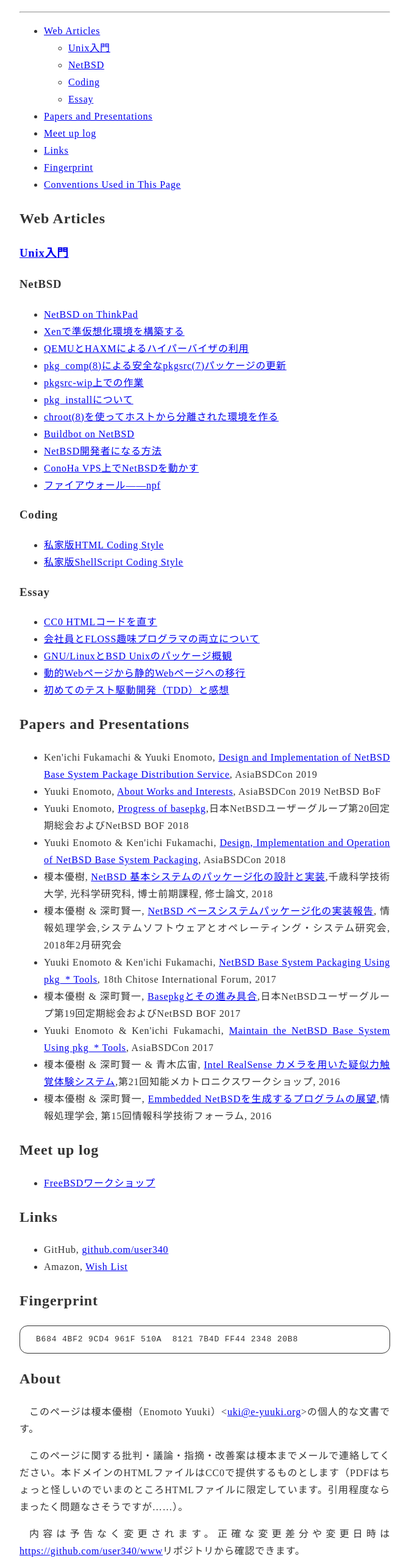
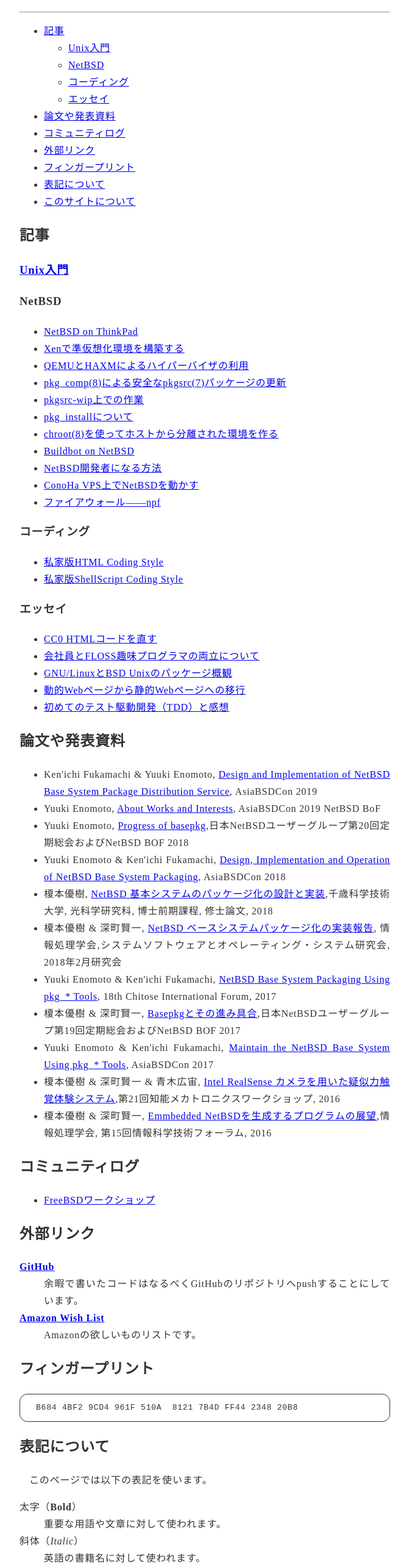
Before and after one commit to user340/www, a plain HTML site: page index.html in a window 1280 px wide. Shown: the part 80-2644 px from the top of the page at 61% size, without its empty margins (304-975 px from the left). Drawn offline with Linux system fonts and the light colour scheme.

Commit message:
Update top page

```diff
--- a/index.html
+++ b/index.html
@@ -4,8 +4,8 @@
 <meta charset="UTF-8">
 <meta name="viewport" content="width=device-width,initial-scale=1.0">
 <style>
-@media print, screen and (min-width:640px){code{line-height:1.4;} .inner{margin: auto auto; line-height:1.75; letter-spacing:0.05em;width:38em;text-align: justify; text-justify: inter-character; color: #333333;} pre{padding-top:1em; padding-left:2em; padding-right:2em; padding-bottom:1em; line-height:0; border:solid 1px; border-radius:1em; white-space:pre-wrap;}p{text-indent:1em;}}
-@media only screen and (max-width:640px){.inner{font-size:80%; margin:auto auto; line-height:1.75; letter-spacing:0.05em; width:25em; text-align:justify; text-justify: inter-character; color:#333333;} pre{padding-top:1em; padding-left:2em; padding-right:2em; padding-bottom:1em; line-height:0; border:solid 1px; border-radius:1em; white-space:pre-wrap;}code{font-size:70%; line-height:1.4;}}p{text-indent:1em;}
+@media print, screen and (min-width:640px){code{line-height:1.4;}.inner{margin: auto auto;line-height:1.75;letter-spacing:0.05em;width:38em;text-align:justify;text-justify:inter-character;color:#333333;}pre{padding-top:1em;padding-left:2em;padding-right:2em;padding-bottom:1em;line-height:0;border:solid 1px;border-radius:1em;white-space:pre-wrap;}p{text-indent:1em;}}
+@media only screen and (max-width:640px){.inner{font-size:80%;margin:auto auto;line-height:1.75;letter-spacing:0.05em;width:25em;text-align:justify;text-justify:inter-character;color:#333333;}pre{padding-top:1em;padding-left:2em;padding-right:2em;padding-bottom:1em;line-height:0;border:solid 1px;border-radius:1em;white-space:pre-wrap;}code{font-size:70%;line-height:1.4;}}p{text-indent:1em;}
 </style>
 <title>e-yuuki.org</title>
 </head>
@@ -13,22 +13,23 @@
 <h1>e-yuuki.org</h1>
 <hr>
 <ul>
-<li><a href="#articles">Web Articles</a>
+<li><a href="#articles">記事</a>
 <ul>
 <li><a href="./introduction/index.html">Unix入門</a></li>
 <li><a href="#netbsd">NetBSD</a></li>
-<li><a href="#coding">Coding</a></li>
-<li><a href="#essay">Essay</a></li>
+<li><a href="#coding">コーディング</a></li>
+<li><a href="#essay">エッセイ</a></li>
 </ul>
 </li>
-<li><a href="#papers">Papers and Presentations</a></li>
-<li><a href="#log">Meet up log</a></li>
-<li><a href="#links">Links</a></li>
-<li><a href="#fingerprint">Fingerprint</a>
-<li><a href="#conventions">Conventions Used in This Page</a></li>
+<li><a href="#papers">論文や発表資料</a></li>
+<li><a href="#log">コミュニティログ</a></li>
+<li><a href="#links">外部リンク</a></li>
+<li><a href="#fingerprint">フィンガープリント</a></li>
+<li><a href="#conventions">表記について</a></li>
+<li><a href="#about">このサイトについて</a></li>
 </ul>
 
-<h2 id="articles">Web Articles</h2>
+<h2 id="articles">記事</h2>
 <h3><a href="./introduction/index.html">Unix入門</a></h3>
 <h3 id="netbsd">NetBSD</h3>
 <ul>
@@ -44,12 +45,12 @@
 <li><a href="./netbsd/conoha.html">ConoHa VPS上でNetBSDを動かす</a></li>
 <li><a href="./introduction/npf.html">ファイアウォール&mdash;&mdash;npf</a></li>
 </ul>
-<h3 id="coding">Coding</h3>
+<h3 id="coding">コーディング</h3>
 <ul>
 <li><a href="./coding/html.html">私家版HTML Coding Style</a></li>
 <li><a href="./coding/shellscript.html">私家版ShellScript Coding Style</a></li>
 </ul>
-<h3 id="essay">Essay</h3>
+<h3 id="essay">エッセイ</h3>
 <ul>
 <li><a href="./essay/cc0code.html">CC0 HTMLコードを直す</a></li>
 <li><a href="./essay/work_life_barance.html">会社員とFLOSS趣味プログラマの両立について</a></li>
@@ -58,7 +59,7 @@
 <li><a href="./essay/practice_tdd.html">初めてのテスト駆動開発（TDD）と感想</a></li>
 </ul>
 
-<h2 id="papers">Papers and Presentations</h2>
+<h2 id="papers">論文や発表資料</h2>
 <ul>
 <li>Ken'ichi Fukamachi &amp; Yuuki Enomoto, <a href="./presentation/asiabsdcon2019/paper.pdf">Design and Implementation of NetBSD Base System Package Distribution Service</a>, AsiaBSDCon 2019</li>
 <li>Yuuki Enomoto, <a href="./presentation/asiabsdcon2019/bof.pdf">About Works and Interests</a>, AsiaBSDCon 2019 NetBSD BoF</li>
@@ -73,28 +74,23 @@
 <li>榎本優樹 &amp; 深町賢一, <a href="./presentation/fit2016/main.pdf"> Emmbedded NetBSDを生成するプログラムの展望</a>,情報処理学会, 第15回情報科学技術フォーラム, 2016</li>
 </ul>
 
-<h2 id="log">Meet up log</h2>
+<h2 id="log">コミュニティログ</h2>
 <ul>
 <li><a href="./community/FreeBSD_Workshop/index.html">FreeBSDワークショップ</a></li>
 </ul>
 
-<h2 id="links">Links</h2>
-<ul>
-<li>GitHub, <a href="https://github.com/user340">github.com/user340</a></li>
-<li>Amazon, <a href="http://amzn.asia/8Dd8gHg">Wish List</a></li>
-</ul>
+<h2 id="links">外部リンク</h2>
+<dl>
+<dt><a href="https://github.com/user340"><b>GitHub</b></a></dt>
+<dd>余暇で書いたコードはなるべくGitHubのリポジトリへpushすることにしています。</dd>
+<dt><a href="http://amzn.asia/8Dd8gHg"><b>Amazon Wish List</b></a></dt>
+<dd>Amazonの欲しいものリストです。</dd>
+</dl>
 
-<h2 id="fingerprint">Fingerprint</h2>
+<h2 id="fingerprint">フィンガープリント</h2>
 <pre><code>B684 4BF2 9CD4 961F 510A  8121 7B4D FF44 2348 20B8</code></pre>
 
-<h2 id="about">About</h2>
-<p>このページは榎本優樹（Enomoto Yuuki）&lt;<a href="mailto:uki@e-yuuki.org">uki@e-yuuki.org</a>&gt;の個人的な文書です。</p>
-
-<p>このページに関する批判・議論・指摘・改善案は榎本までメールで連絡してください。本ドメインのHTMLファイルはCC0で提供するものとします（PDFはちょっと怪しいのでいまのところHTMLファイルに限定しています。引用程度ならまったく問題なさそうですが……）。</p>
-
-<p>内容は予告なく変更されます。正確な変更差分や変更日時は<a href="https://github.com/user340/www">https://github.com/user340/www</a>リポジトリから確認できます。</p>
-
-<h2 id="conventions">Conventions Used in This Page</h2>
+<h2 id="conventions">表記について</h2>
 <p>このページでは以下の表記を使います。</p>
 
 <dl>
@@ -112,6 +108,13 @@
 
 <p>本表記ルールはO'Reilly Media, Inc.また株式会社オライリー・ジャパンから出版されている書籍のものを参考にしました。</p>
 
+<h2 id="about">このサイトについて</h2>
+<p>このサイトは榎本優樹（Enomoto Yuuki）&lt;<a href="mailto:uki@e-yuuki.org">uki@e-yuuki.org</a>&gt;の個人的な文書です。</p>
+
+<p>このサイトに関する批判・議論・指摘・改善案は榎本までメールで連絡してください。本ドメインのHTMLファイルはパブリックドメイン（CC0）で提供するものとします。HTMLファイル内に記載されているコードはライセンスが明記されていない限り、HTMLファイルと同じくCC0で提供します。PDFはちょっと怪しいのでいまのところHTMLファイルに限定しています。引用程度ならまったく問題ありません。</p>
+
+<p>内容は予告なく変更されます。正確な変更差分や変更日時は<a href="https://github.com/user340/www">https://github.com/user340/www</a>リポジトリから確認できます。</p>
+
 <hr>
 <footer>
 <div style="text-align:center;padding-top:2em;padding-bottom:2em;"><a rel="license" href="https://creativecommons.org/publicdomain/zero/1.0/"><img src="https://i.creativecommons.org/p/zero/1.0/88x31.png" alt="CC0" /></a></div>
```
